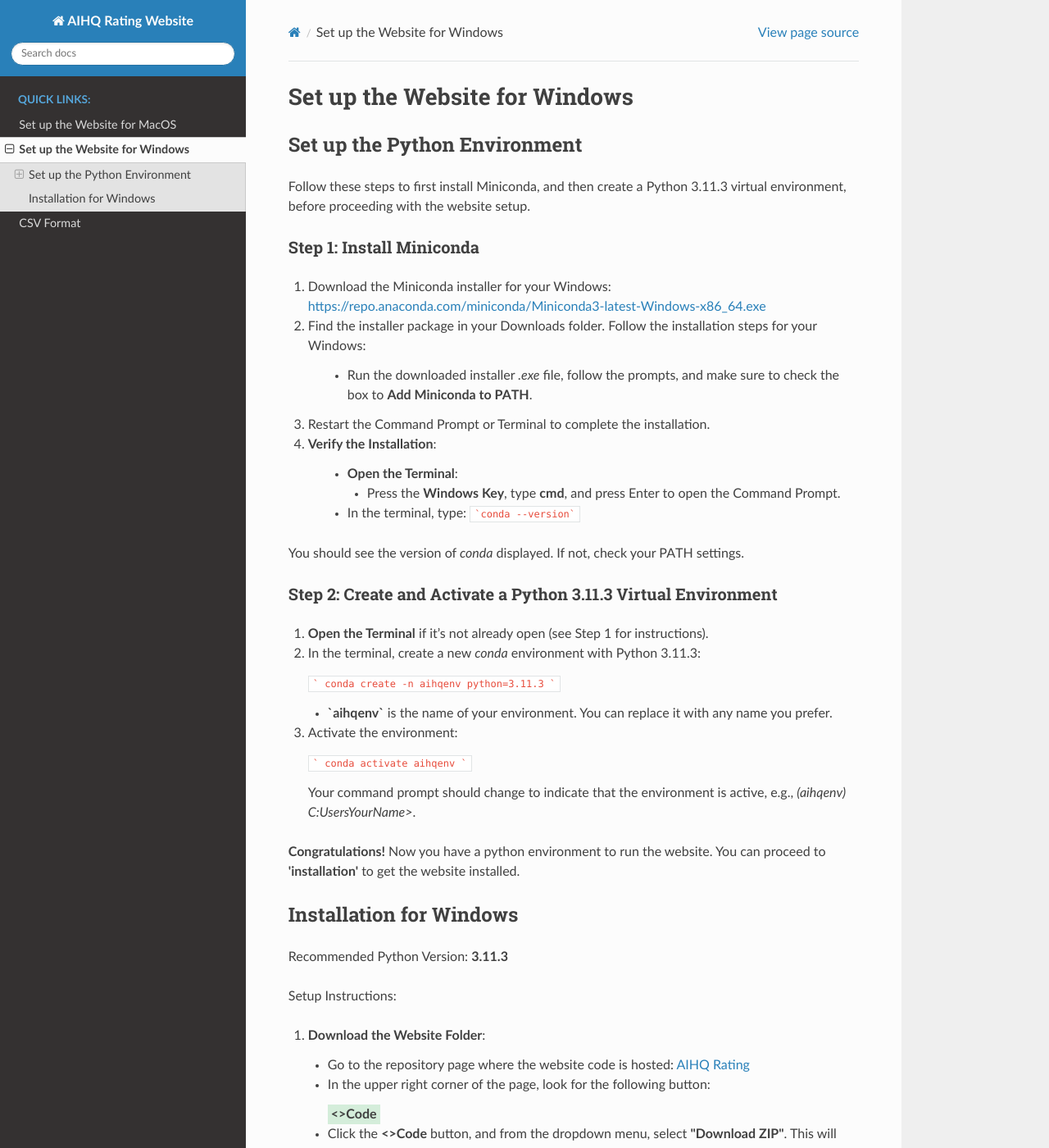
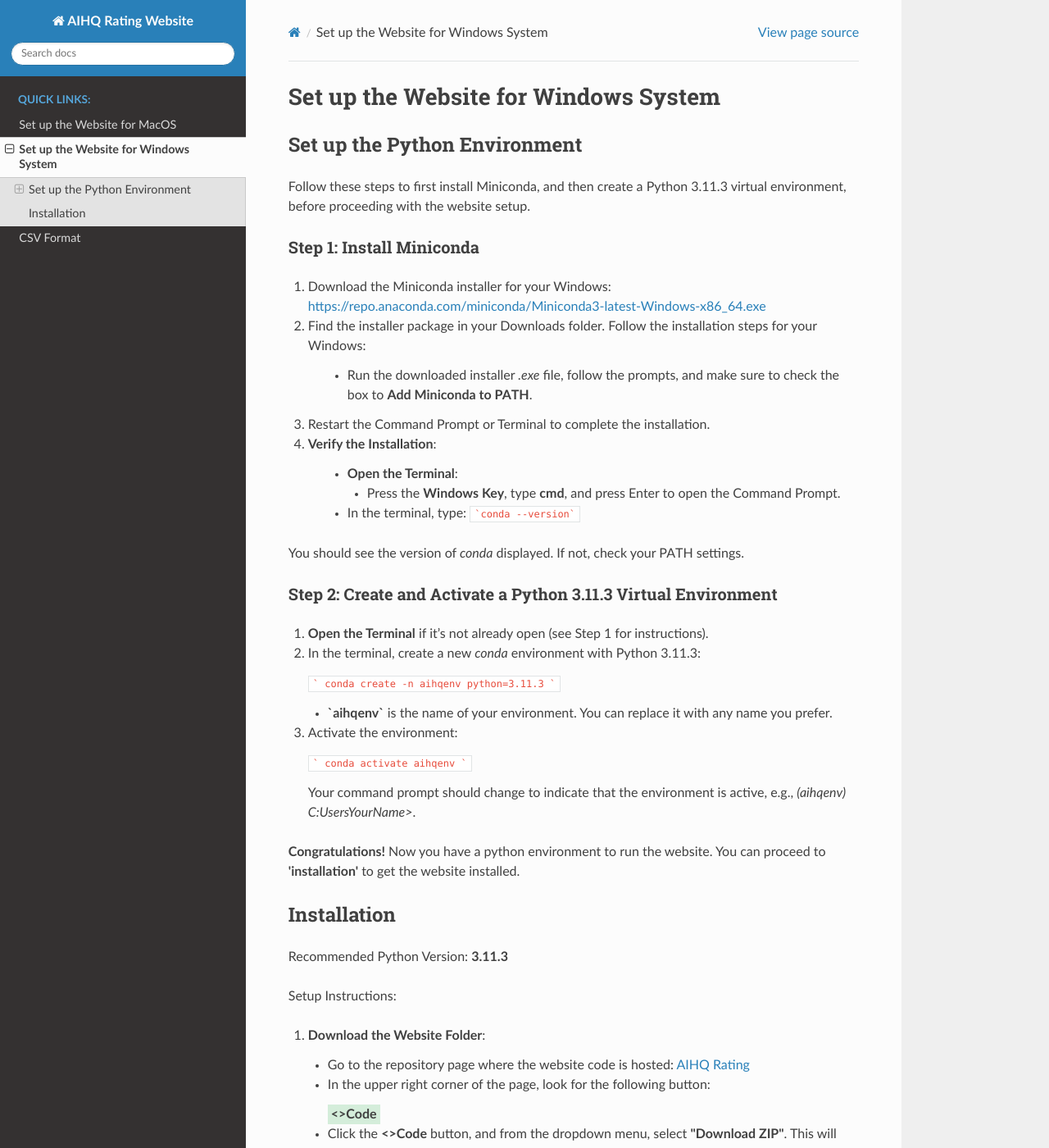
Before and after one commit to lyulouisa/Website_AIHQ_rating, a Sphinx documentation site: the page built from docs/source/windows.rst, in a window 1280 px wide and 1400 px high. Shown: the whole window at 82% size. Built offline with Sphinx 7.4.7 and the Read the Docs theme 3.1.0, drawn with Linux system fonts in a browser that asks for light colours.

Commit message:
Update windows.rst

```diff
--- a/docs/source/windows.rst
+++ b/docs/source/windows.rst
@@ -1,4 +1,4 @@
-Set up the Website for Windows
+Set up the Website for Windows System
 ===============================
 
 Set up the Python Environment
@@ -52,7 +52,7 @@ Step 2: Create and Activate a Python 3.11.3 Virtual Environment
 
 **Congratulations!** Now you have a python environment to run the website. You can proceed to **'installation'** to get the website installed.
 
-Installation for Windows
+Installation
 -----------------------------
 
 Recommended Python Version: **3.11.3**
```
